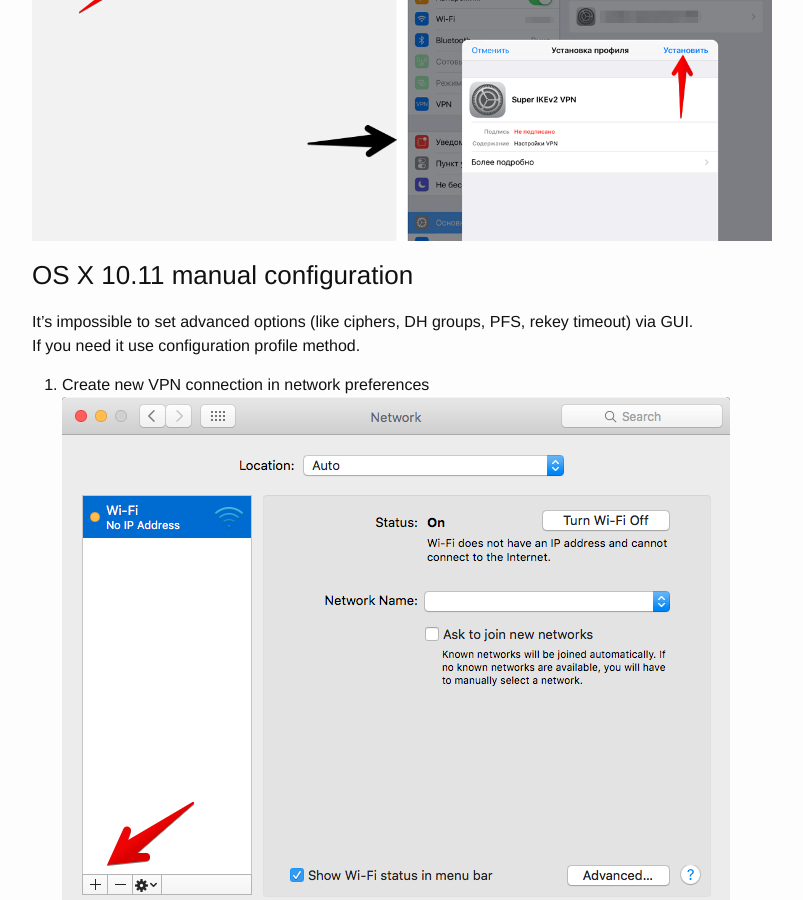
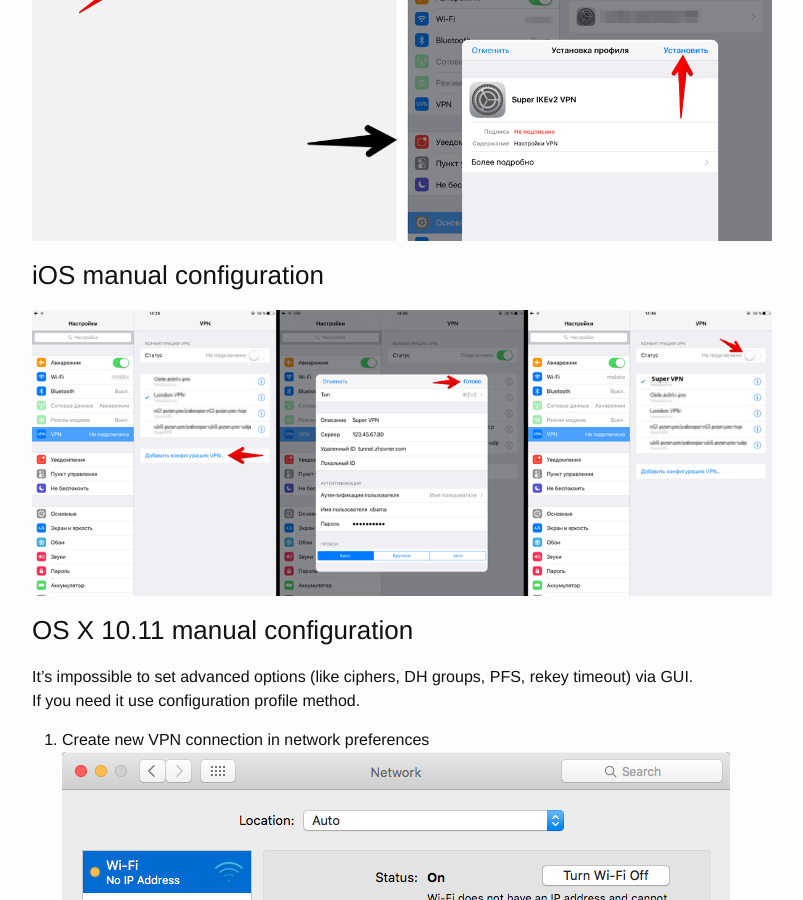
Before and after one commit to zhovner/zhovner.github.com, a Jekyll site: the page built from _posts/2015-11-27-universal-ikev2-server-configuration.markdown, in a window 1280 px wide and 900 px high, scrolled down 9876 px. Shown: the whole window, without its empty margins (238-1041 px from the left). Built offline with Jekyll 4.4.1, drawn with Linux system fonts in a browser that asks for light colours; comment, search, counter and statistics services are not loaded.

Commit message:
ios ikev2

```diff
--- a/_posts/2015-11-27-universal-ikev2-server-configuration.markdown
+++ b/_posts/2015-11-27-universal-ikev2-server-configuration.markdown
@@ -410,7 +410,8 @@
 Opening link in iOS Safari will start installation:
 ![ios mobileconfig profile installation](/img/mobileconfig_ios.png)
 
-
+### iOS manual configuration
+![ios ikev2](/img/iosikev2.png)
 
 ### OS X 10.11 manual configuration
 It's impossible to set advanced options  (like ciphers, DH groups, PFS, rekey timeout) via GUI.
```
Also changed, not shown: img/iosikev2.png (added).
